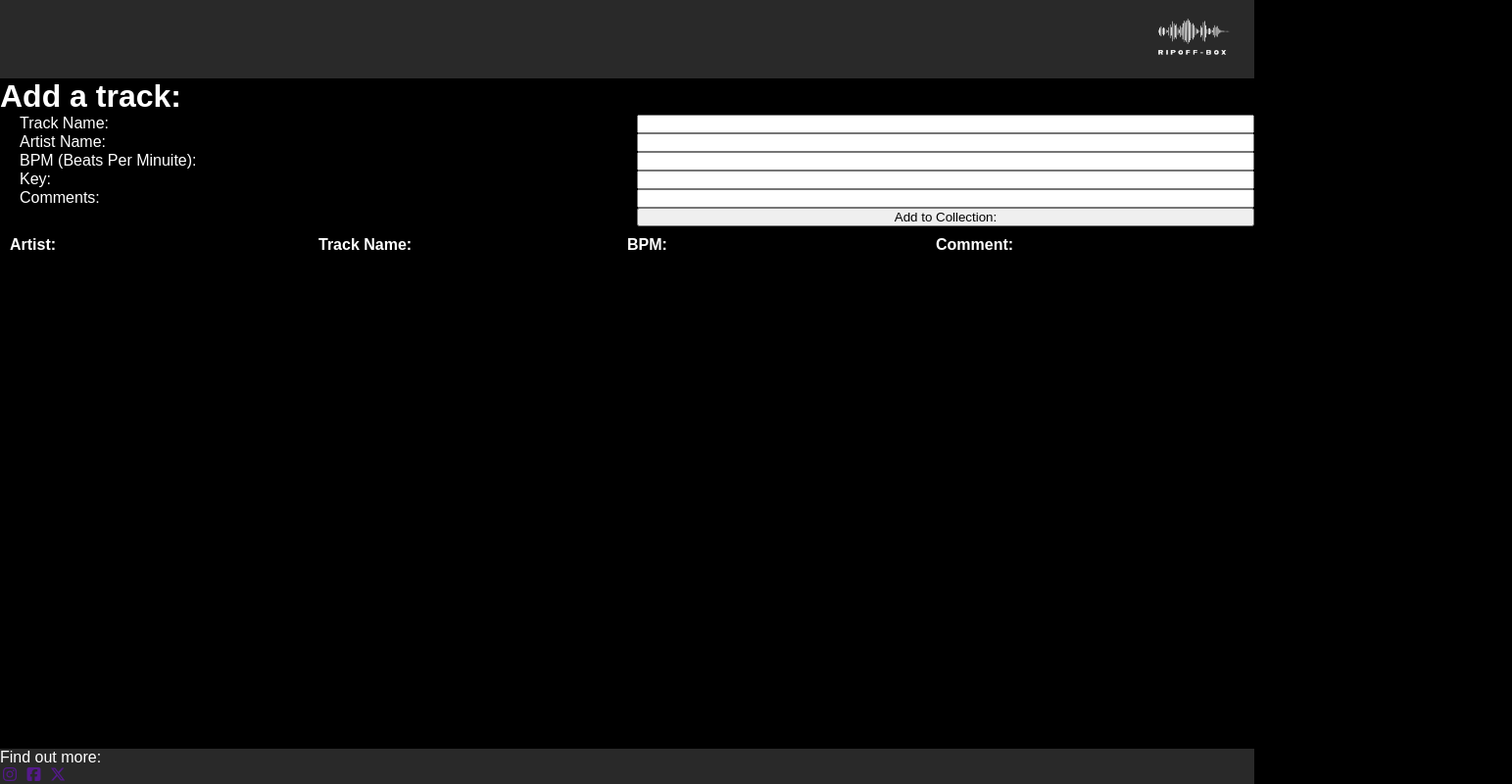
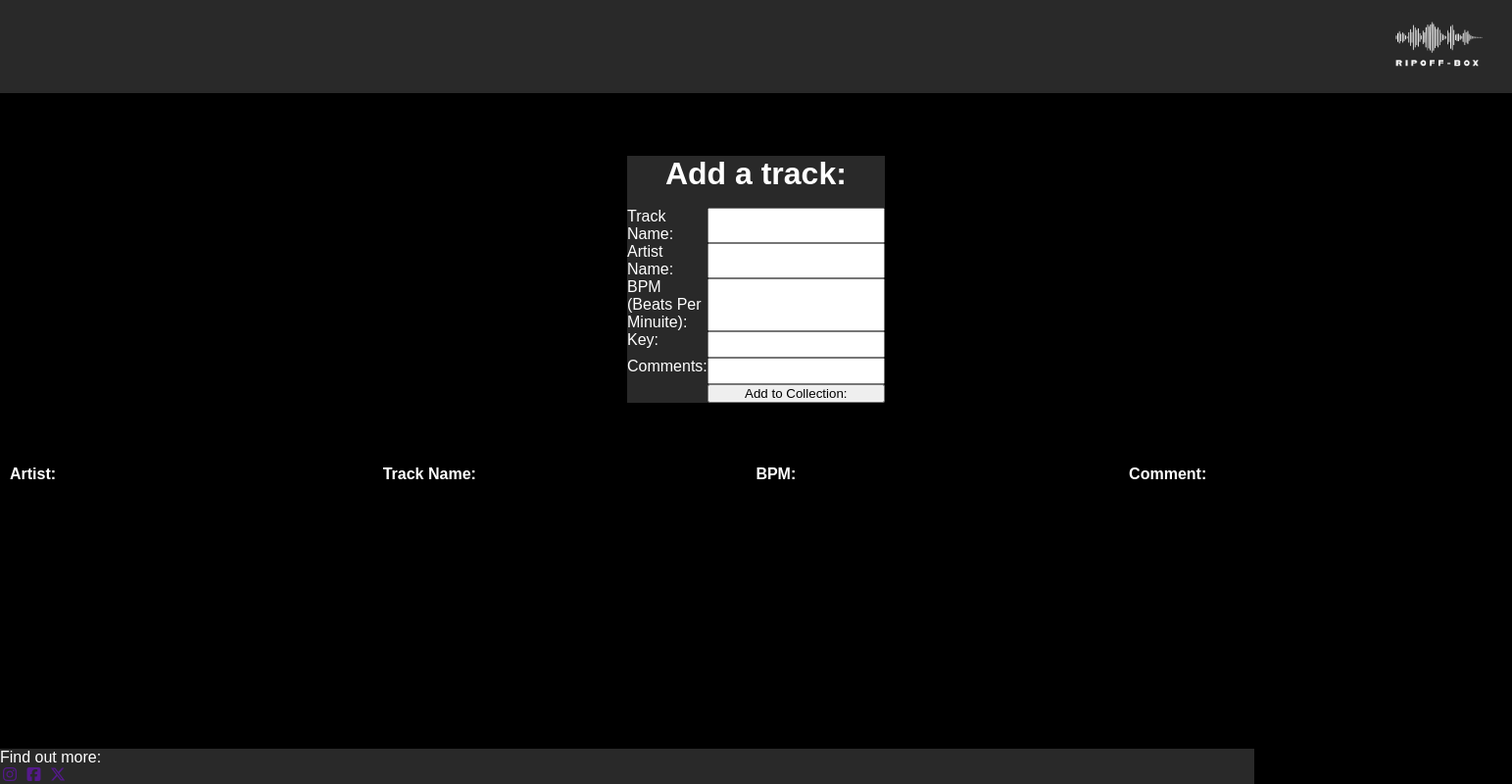
Before and after one commit to tris43210/Week04-Assignment, a website built with Vite: page client/index.html in a window 1280 px wide. Shown: the whole page at 98% size, 1543 px wide, since content can reach past the window. Built offline with nearby package versions, Linux system fonts and the light colour scheme; files whose address does not match are found by name.

Commit message:
centered styling on form

```diff
--- a/client/index.html
+++ b/client/index.html
@@ -21,7 +21,7 @@
       </nav>
     </header>
     <main>
-      <div>
+      <div class="add-container">
         <h1>Add a track:</h1>
         <form id="form">
           <label for="">Track Name:</label>
--- a/client/src/style.css
+++ b/client/src/style.css
@@ -41,11 +41,20 @@ main {
   grid-row-start: 2;
 }
 
+.add-container {
+  margin: 4rem;
+  background-color: rgb(41, 41, 41);
+}
+
+.add-container > h1 {
+  text-align: center;
+  margin-bottom: 1rem;
+}
+
 form {
   display: grid;
   grid-template-columns: repeat(2, 1fr);
   grid-template-rows: repeat(5, 0.5fr);
-  padding-left: 20px;
 }
 
 form > button {
@@ -75,3 +84,11 @@ footer {
   position: fixed;
   bottom: 0;
 }
+
+@media (min-width: 1024px) {
+  .add-container {
+    margin-left: 40rem;
+    margin-right: 40rem;
+    background-color: rgb(41, 41, 41);
+  }
+}
```
